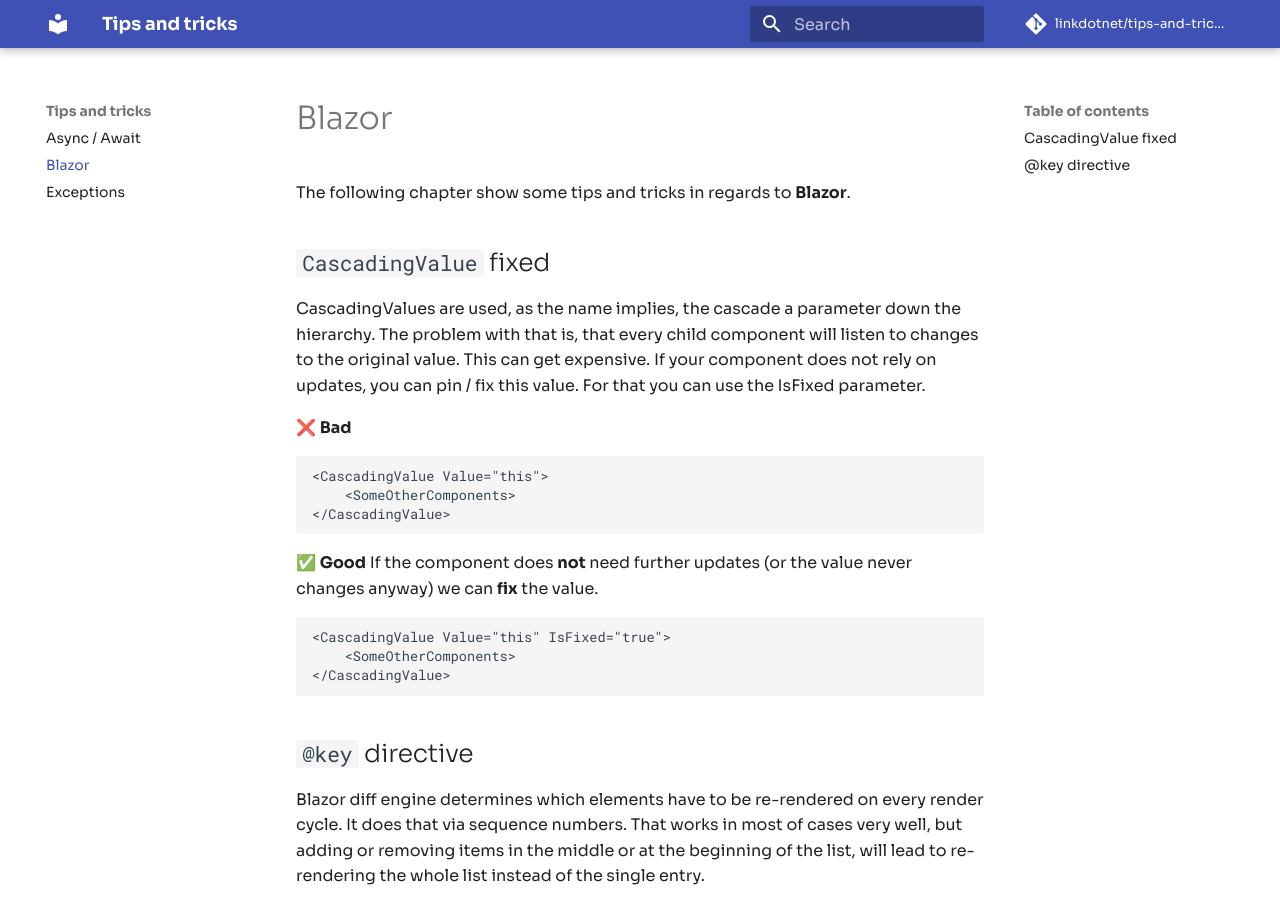
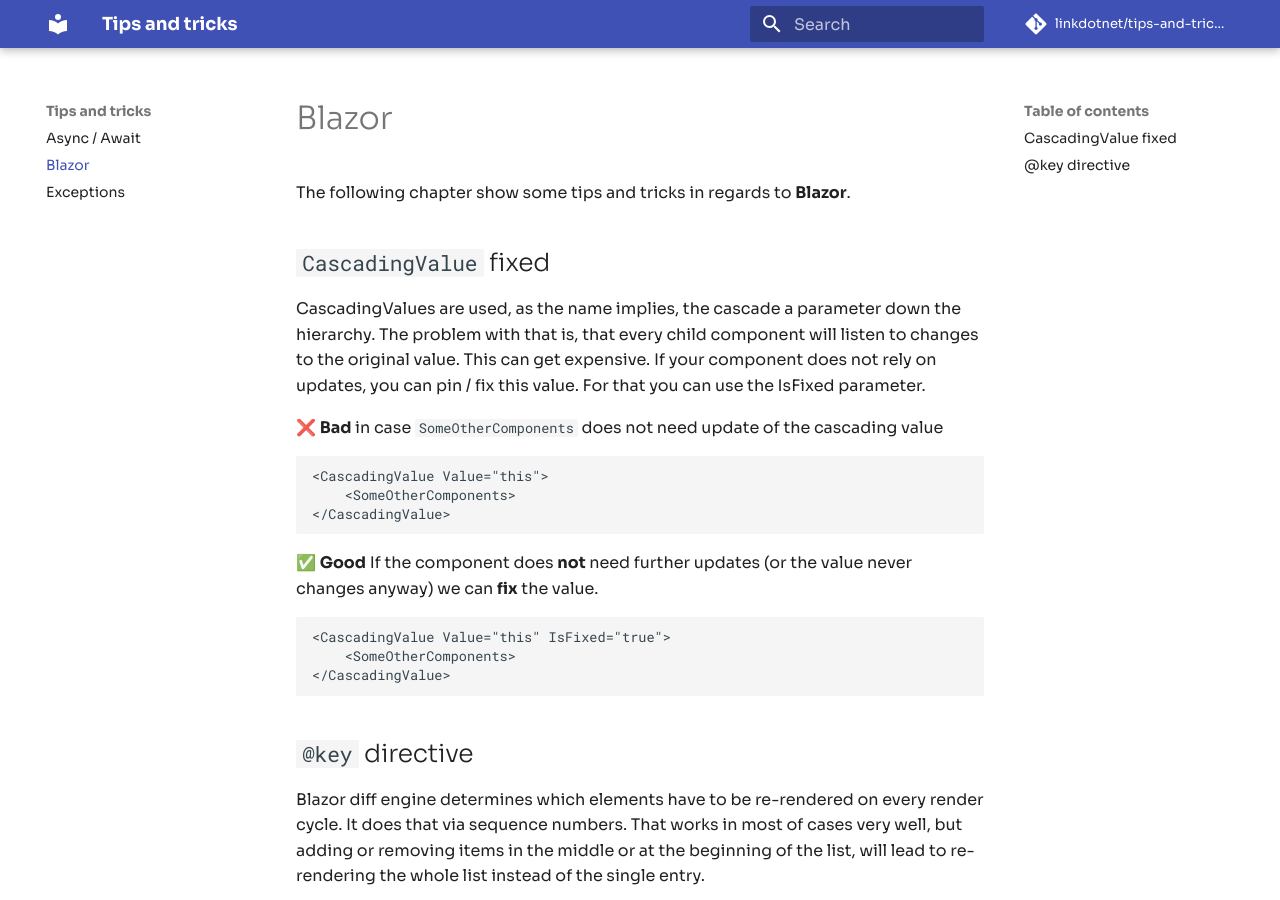
Before and after one commit to linkdotnet/tips-and-tricks, an MkDocs documentation site: the page built from docs/blazor.md, in a window 1280 px wide and 900 px high. Built offline with MkDocs 1.6.1 and Material for MkDocs 9.7.7, drawn with Linux system fonts in a browser that asks for light colours; comment, search, counter and statistics services are not loaded; some of the changed text lies outside the part shown.

Commit message:
Fixed some wording

````diff
--- a/docs/blazor.md
+++ b/docs/blazor.md
@@ -4,7 +4,7 @@
 ## `CascadingValue` fixed
 CascadingValues are used, as the name implies, the cascade a parameter down the hierarchy. The problem with that is, that every child component will listen to changes to the original value. This can get expensive. If your component does not rely on updates, you can pin / fix this value. For that you can use the IsFixed parameter.
 
-❌ **Bad**
+❌ **Bad** in case `SomeOtherComponents` does not need update of the cascading value
 ```razor
 <CascadingValue Value="this">
     <SomeOtherComponents>
@@ -21,7 +21,7 @@
 ## `@key` directive
 Blazor diff engine determines which elements have to be re-rendered on every render cycle. It does that via sequence numbers. That works in most of cases very well, but adding or removing items in the middle or at the beginning of the list, will lead to re-rendering the whole list instead of the single entry.
 
-❌ **Bad**
+❌ **Bad** in case we entries are added in the middle or at the beginning.
 ```razor
 <ul>
     @foreach (var item in items)
--- a/mkdocs.yml
+++ b/mkdocs.yml
@@ -53,4 +53,4 @@
   - Blazor: blazor.md
   - Exceptions: exceptions.md
 
-copyright: 2022 <a href="https://github.com/mehdihadeli">Steven Giesel</a>.
+copyright: 2022 <a href="https://github.com/linkdotnet">Steven Giesel</a>.
````
